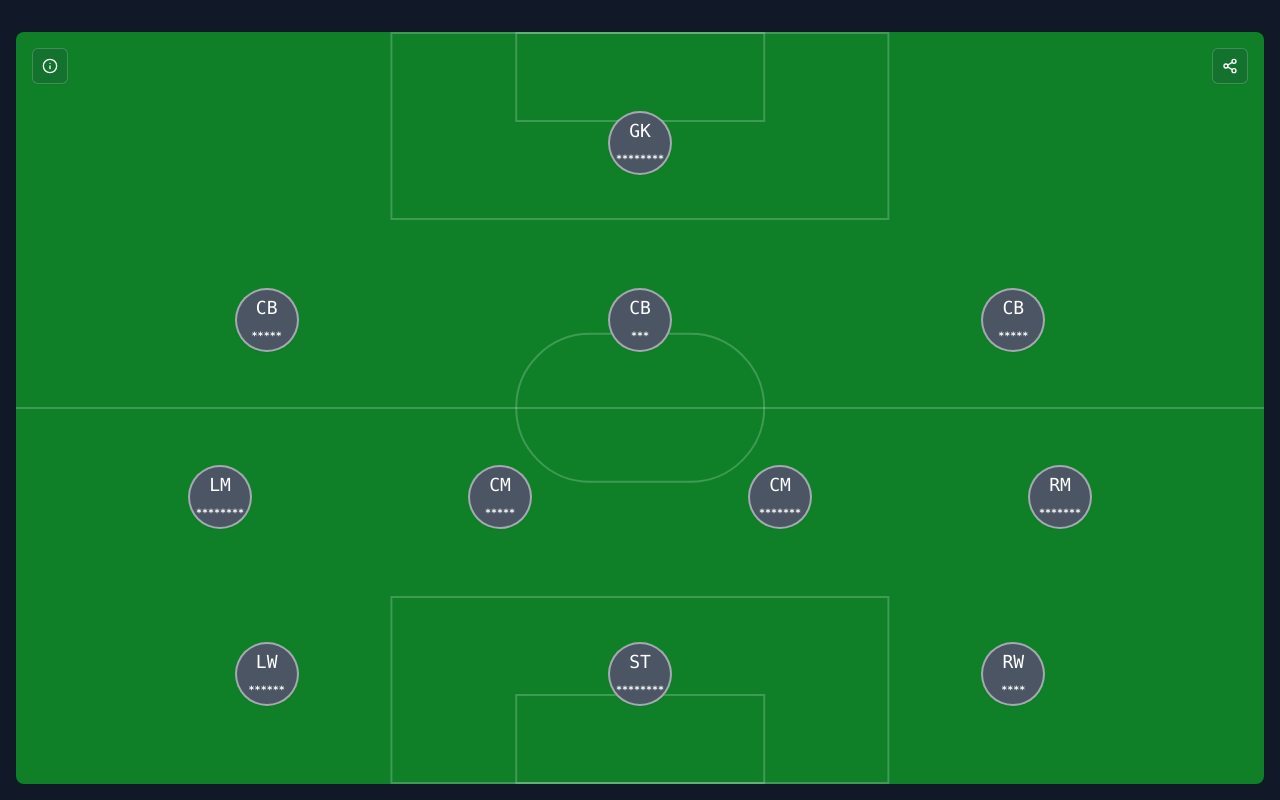
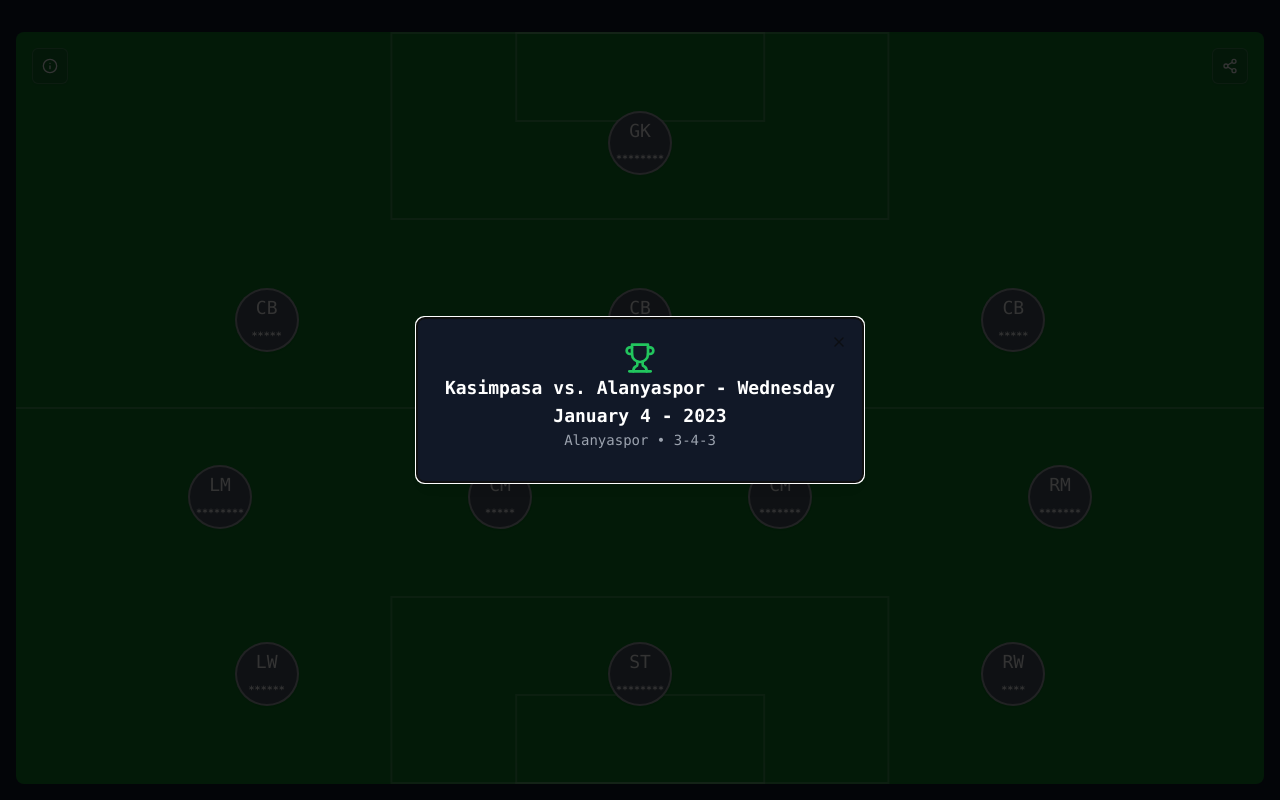
Before and after one commit to otaliptus/missing-eleven-tr, a Next.js app: page / in a window 1280 px wide. Built offline with nearby package versions, Linux system fonts and the light colour scheme.

Commit message:
Show info modal each load

```diff
--- a/components/formation.tsx
+++ b/components/formation.tsx
@@ -19,7 +19,7 @@ interface FormationProps {
 export function Formation({ formation, players, game, team }: FormationProps) {
   const [selectedPlayer, setSelectedPlayer] = useState<PlayerData | null>(null)
   const [playerStates, setPlayerStates] = useState<Record<number, PlayerState>>({});
-  const [showModal, setShowModal] = useState(false);
+  const [showModal, setShowModal] = useState(true);
 
   useEffect(() => {
     const savedStates = localStorage.getItem('playerStates');
```
